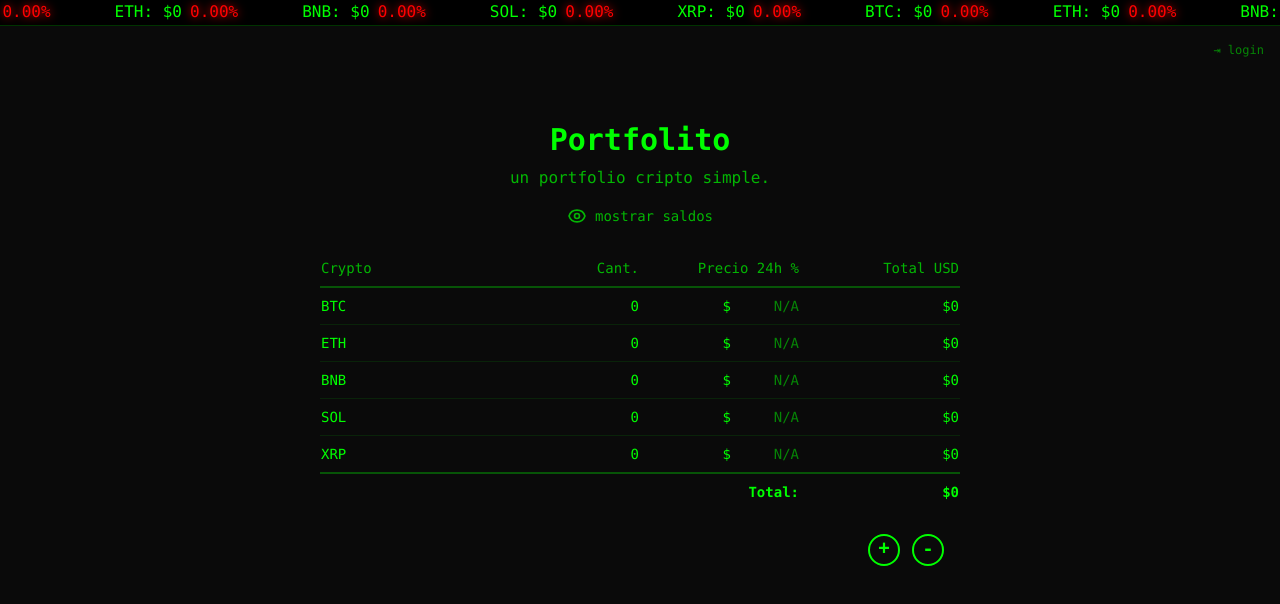
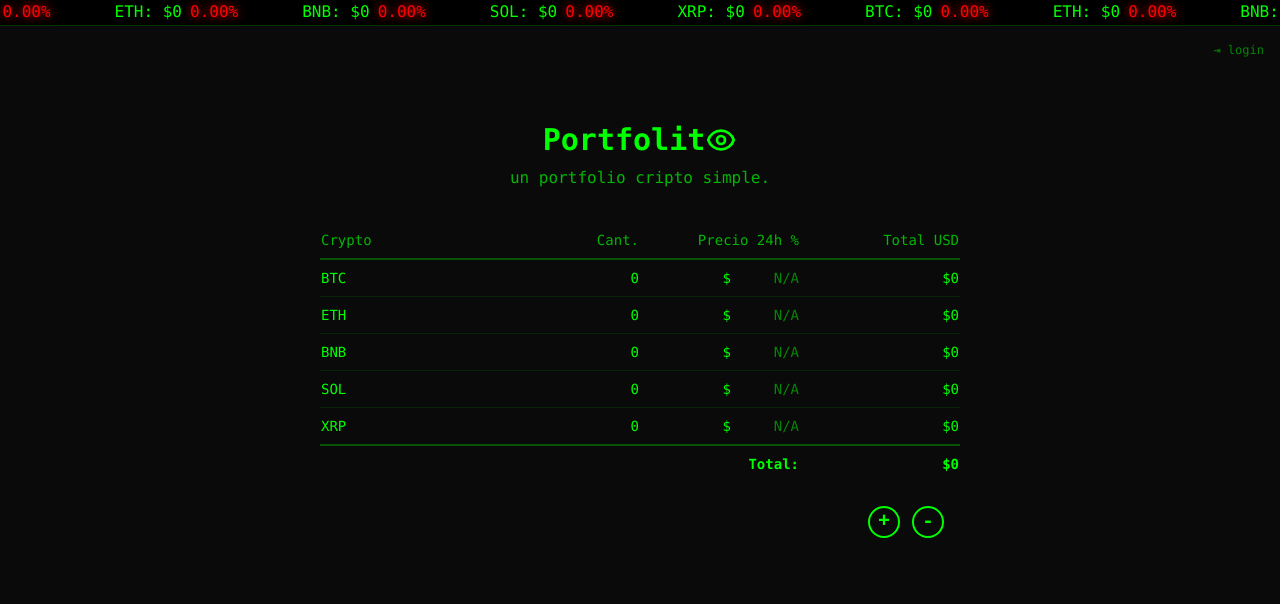
Before and after one commit to MartinTomaco/portfolito, a Next.js app: page / in a window 1280 px wide. Both pictures are taken after a click on the button "Continuar como Invitado". Shown: the top 604 px of the page. Built offline with nearby package versions, Linux system fonts and the light colour scheme; no server answers.

Commit message:
Feature move eye hide or show to last letter of the title

```diff
--- a/app/components/CryptoPortfolio.js
+++ b/app/components/CryptoPortfolio.js
@@ -185,18 +185,14 @@ export default function CryptoPortfolio({ precios, setPrecios }) {
   return (
     <div className="w-full max-w-4xl px-2 sm:px-4">
       <div className="mb-6 text-center flex flex-col items-center">
-        <h1 className="text-[#00ff00] text-2xl sm:text-3xl font-bold font-mono mb-2">
-          Portfolito
-        </h1>
-        <p className="text-[#00ff00]/70 text-sm sm:text-base font-mono mb-2">
-          un portfolio cripto simple.
-        </p>
+        <h1 className="text-[#00ff00] text-2xl sm:text-3xl font-bold font-mono mb-2 flex items-center">
+          Portfolit
           <button
             onClick={() => setHideBalances(!hideBalances)}
-          className="flex items-center gap-2 text-[#00ff00]/70 hover:text-[#00ff00] transition-colors duration-300 font-mono text-sm mt-2"
+            className="inline-flex items-center hover:text-[#00ff00] transition-colors duration-300"
           >
             <svg
-            className={`w-5 h-5 ${hideBalances ? 'line-through' : ''}`}
+              className="w-7 h-7 sm:w-8 sm:h-8"
               fill="none"
               stroke="currentColor"
               viewBox="0 0 24 24"
@@ -218,8 +214,11 @@ export default function CryptoPortfolio({ precios, setPrecios }) {
                 />
               )}
             </svg>
-          <span className={hideBalances ? 'line-through' : ''}>mostrar saldos</span>
           </button>
+        </h1>
+        <p className="text-[#00ff00]/70 text-sm sm:text-base font-mono mb-2">
+          un portfolio cripto simple.
+        </p>
       </div>
       <table className="w-full border-collapse">
         <thead>
```
Lines whose indentation alone changed are shown as unchanged.
